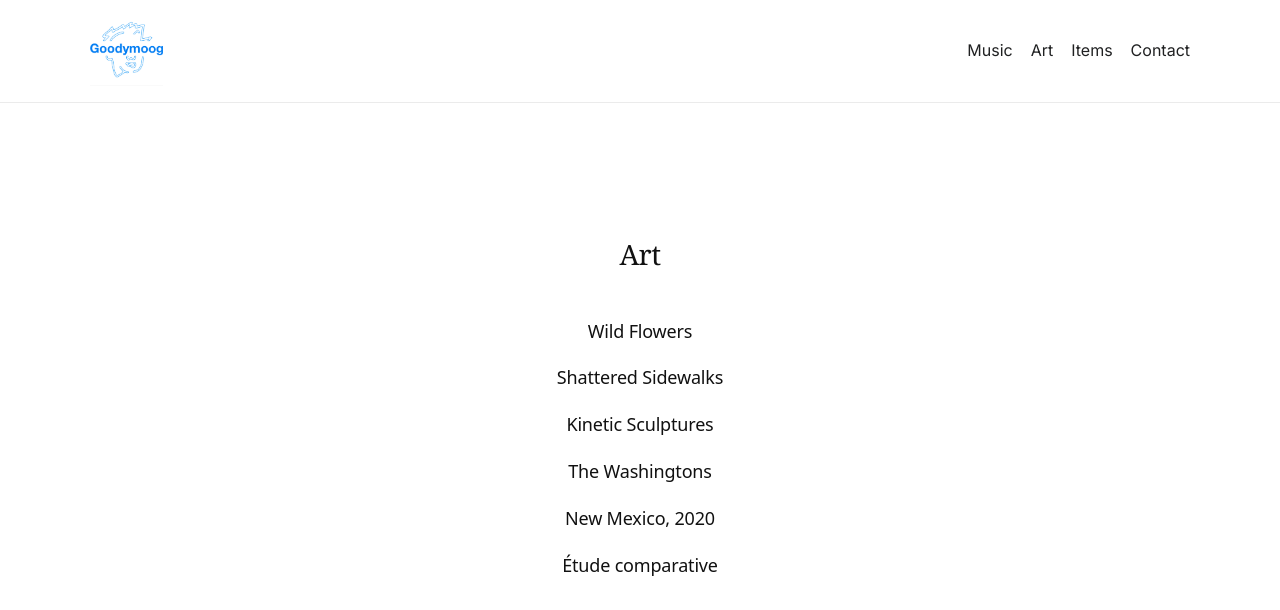
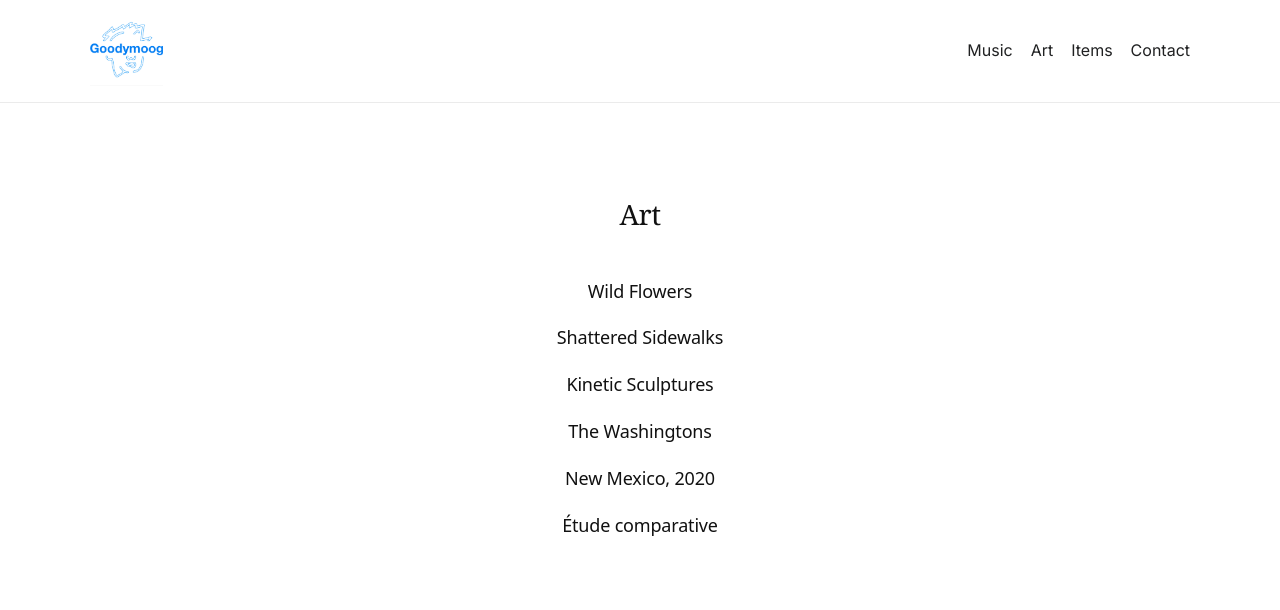
Before and after one commit to goodymoog/goodymoog-next, a Next.js app: page /art in a window 1280 px wide. Shown: the top 610 px of the page. Built offline with nearby package versions, Linux system fonts and the light colour scheme.

Commit message:
Art Page

```diff
--- a/app/art/page.tsx
+++ b/app/art/page.tsx
@@ -17,8 +17,8 @@ export default function ArtIndexPage() {
         color: "#111",
         minHeight: "100vh",
         display: "flex",
-        justifyContent: "center", // horizontal centering only
-        paddingTop: "110px",      // 👈 controls vertical position
+        justifyContent: "center",
+        paddingTop: "70px",   // 👈 moved higher
         paddingBottom: "60px",
         paddingLeft: "20px",
         paddingRight: "20px",
```
